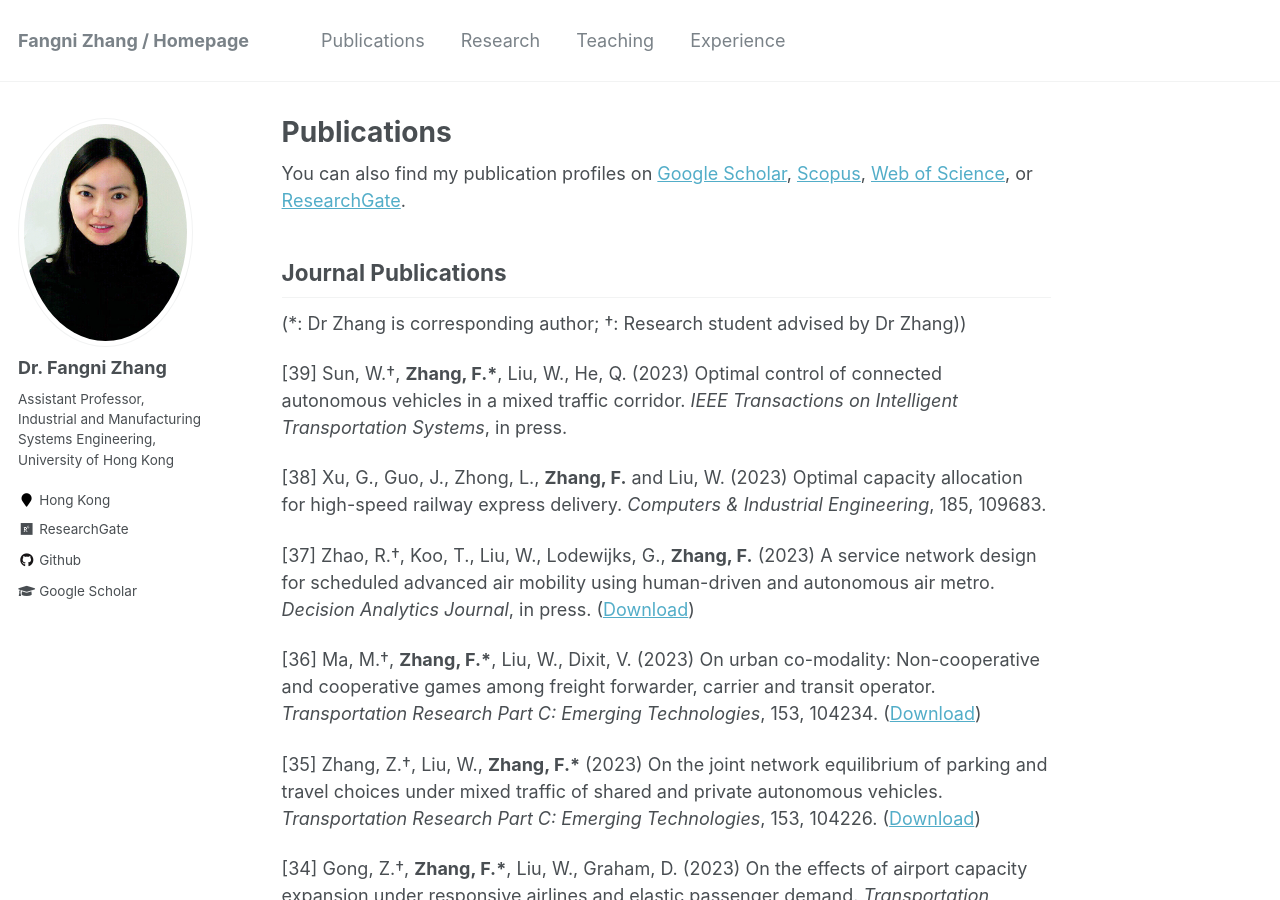
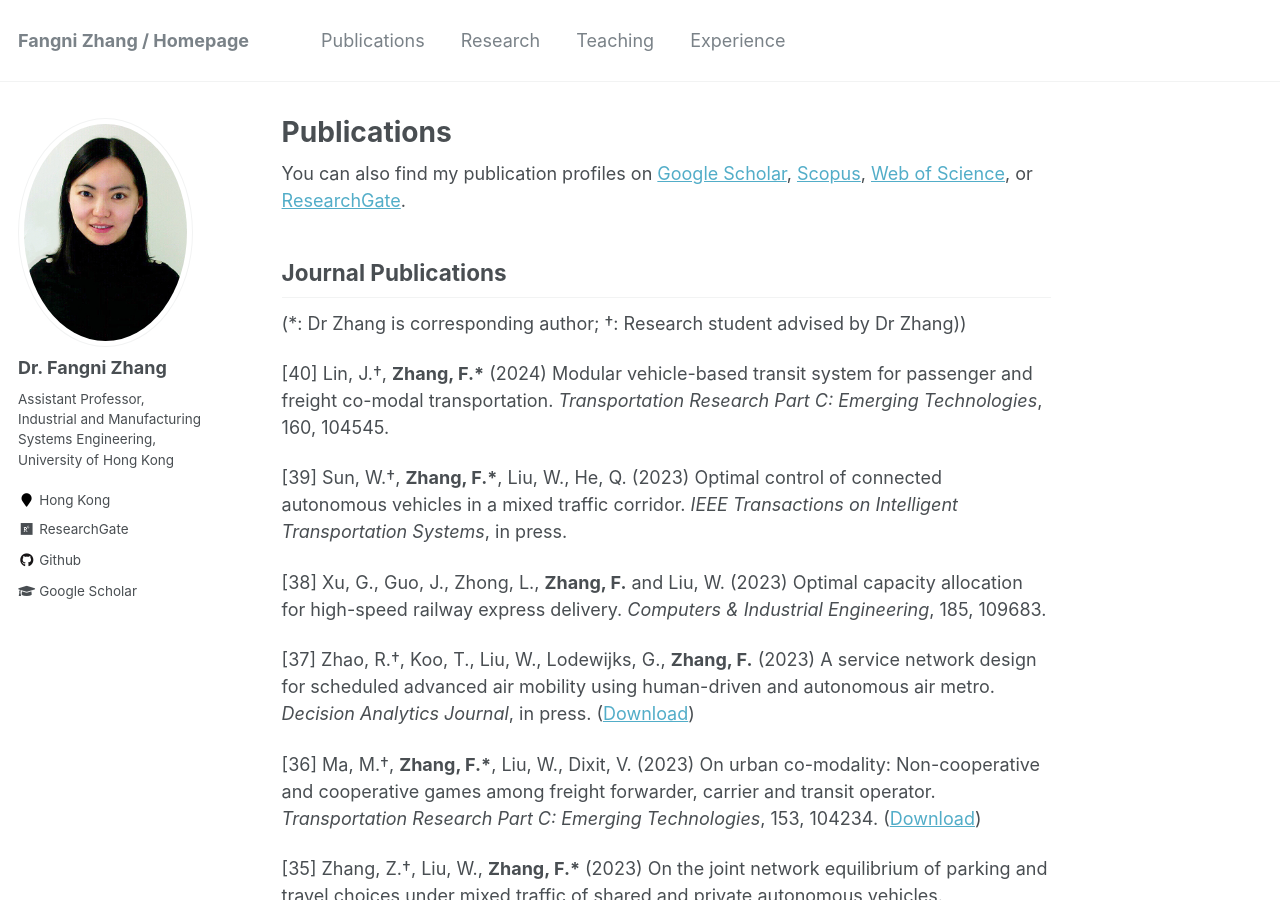
Before and after one commit to fangnizhang/fangnizhang.github.io, a Jekyll site: the page built from _pages/publications.md, in a window 1280 px wide and 900 px high. Built offline with Jekyll 4.4.1, drawn with Linux system fonts in a browser that asks for light colours.

Commit message:
Update publications.md

```diff
--- a/_pages/publications.md
+++ b/_pages/publications.md
@@ -19,6 +19,8 @@ You can also find my publication profiles on [Google Scholar](https://scholar.go
 Journal Publications
 ----------
 (*: Dr Zhang is corresponding author; †: Research student advised by Dr Zhang))
+
+[40] Lin, J.†, __Zhang, F.\*__ (2024) Modular vehicle-based transit system for passenger and freight co-modal transportation. _Transportation Research Part C: Emerging Technologies_, 160, 104545.
 
 [39] Sun, W.†, __Zhang, F.\*__, Liu, W., He, Q. (2023) Optimal control of connected autonomous vehicles in a mixed traffic corridor. _IEEE Transactions on Intelligent Transportation Systems_, in press.
 
```
